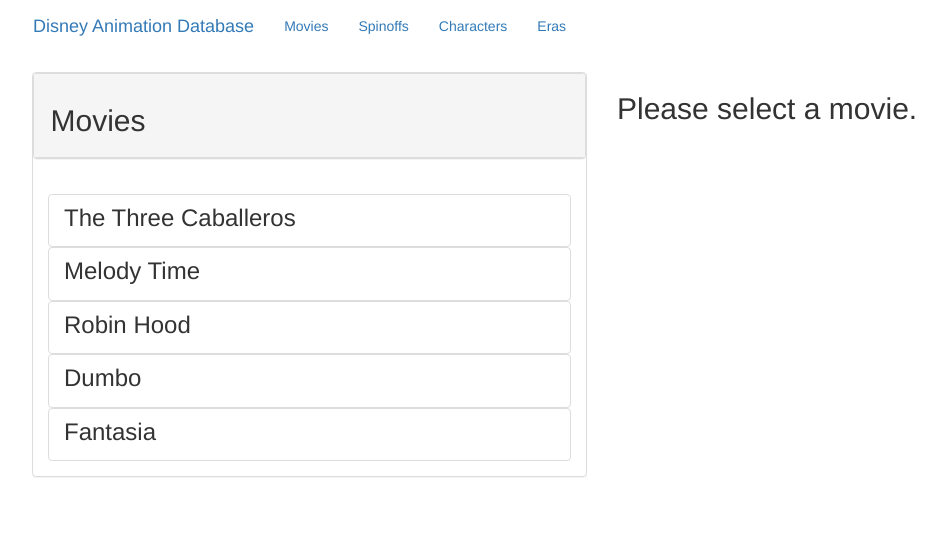
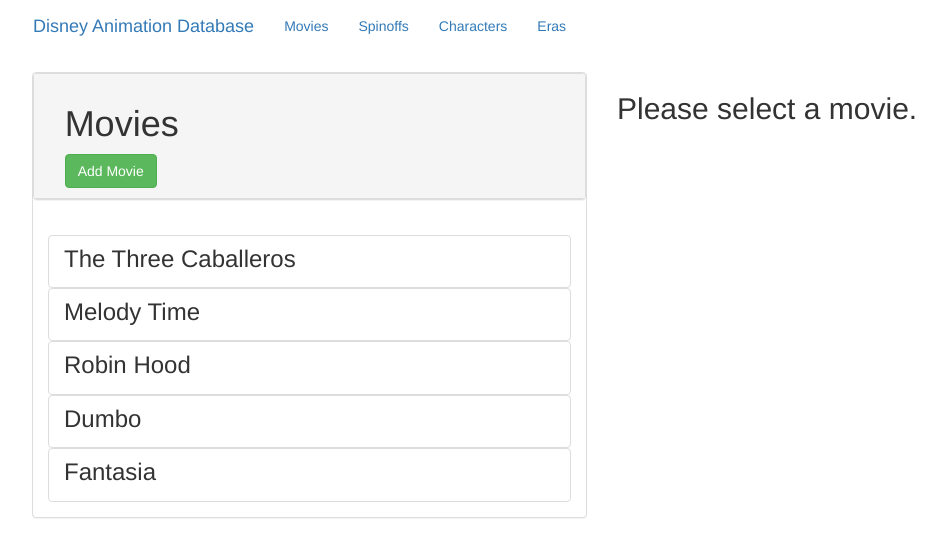
Before and after one commit to ar-byu/wdd430-final, an Angular app in the folder disneyAnimationApp/: page /movies in a window 1280 px wide. Shown: the top 556 px of the page, without its empty margins (53-999 px from the left). Built offline with nearby package versions, Linux system fonts and the light colour scheme.

Commit message:
Added add button, fixed era list styling

```diff
--- a/disneyAnimationApp/src/app/characters/character-list/character-list.component.html
+++ b/disneyAnimationApp/src/app/characters/character-list/character-list.component.html
@@ -3,8 +3,13 @@
         <div class="col-xs-12">
           <div class="panel panel-default">
             <div class="panel-heading">
-              <div class="row">
-                <h2 class="title" style="margin-left: 3%;">Characters</h2>
+              <div class="row" style="margin-left: 3%">
+                <h1 class="title pad-left-right">Characters</h1>
+              </div>
+              <div class="row" style="margin-left: 3%">
+                <div class="pad-left-right">
+                  <a class="btn btn-success" [routerLink]="['new']">Add Character</a>
+                </div>
               </div>
             </div>
           </div>
--- a/disneyAnimationApp/src/app/eras/era-list/era-list.component.html
+++ b/disneyAnimationApp/src/app/eras/era-list/era-list.component.html
@@ -2,6 +2,8 @@
     <div class="panel-heading">
       <div class="row pad-left-right">
         <h2 class="title" style="margin-left: 3%">Animation Eras</h2>
+      </div>
+      <div class="row pad-left-right" style="margin-left: .5%">
         <span>Disney's animated movies are commonly categorized into different eras. The movies of these
             eras usually have something in common, such as the format or art style.
         </span>
--- a/disneyAnimationApp/src/app/movies/movie-list/movie-list.component.html
+++ b/disneyAnimationApp/src/app/movies/movie-list/movie-list.component.html
@@ -3,8 +3,13 @@
         <div class="col-xs-12">
           <div class="panel panel-default">
             <div class="panel-heading">
-              <div class="row">
-                <h2 class="title" style="margin-left: 3%;">Movies</h2>
+              <div class="row" style="margin-left: 3%">
+                <h1 class="title pad-left-right">Movies</h1>
+              </div>
+              <div class="row" style="margin-left: 3%">
+                <div class="pad-left-right">
+                  <a class="btn btn-success" [routerLink]="['new']">Add Movie</a>
+                </div>
               </div>
             </div>
           </div>
--- a/disneyAnimationApp/src/app/spinoffs/spinoff-list/spinoff-list.component.html
+++ b/disneyAnimationApp/src/app/spinoffs/spinoff-list/spinoff-list.component.html
@@ -3,8 +3,13 @@
         <div class="col-xs-12">
           <div class="panel panel-default">
             <div class="panel-heading">
-              <div class="row">
-                <h2 class="title" style="margin-left: 3%;">Spinoffs</h2>
+              <div class="row" style="margin-left: 3%">
+                <h1 class="title pad-left-right">Spinoffs</h1>
+              </div>
+              <div class="row" style="margin-left: 3%">
+                <div class="pad-left-right">
+                  <a class="btn btn-success" [routerLink]="['new']">Add Spinoff</a>
+                </div>
               </div>
             </div>
           </div>
```
